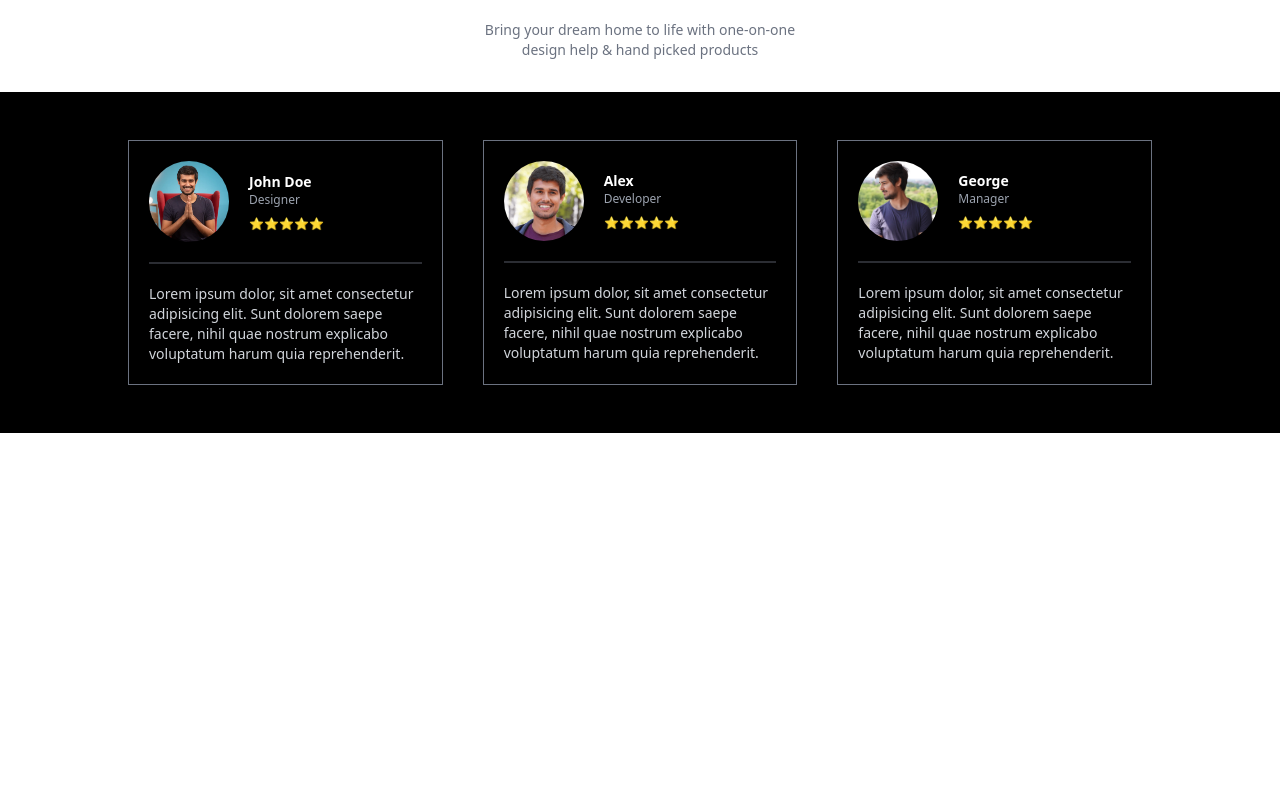
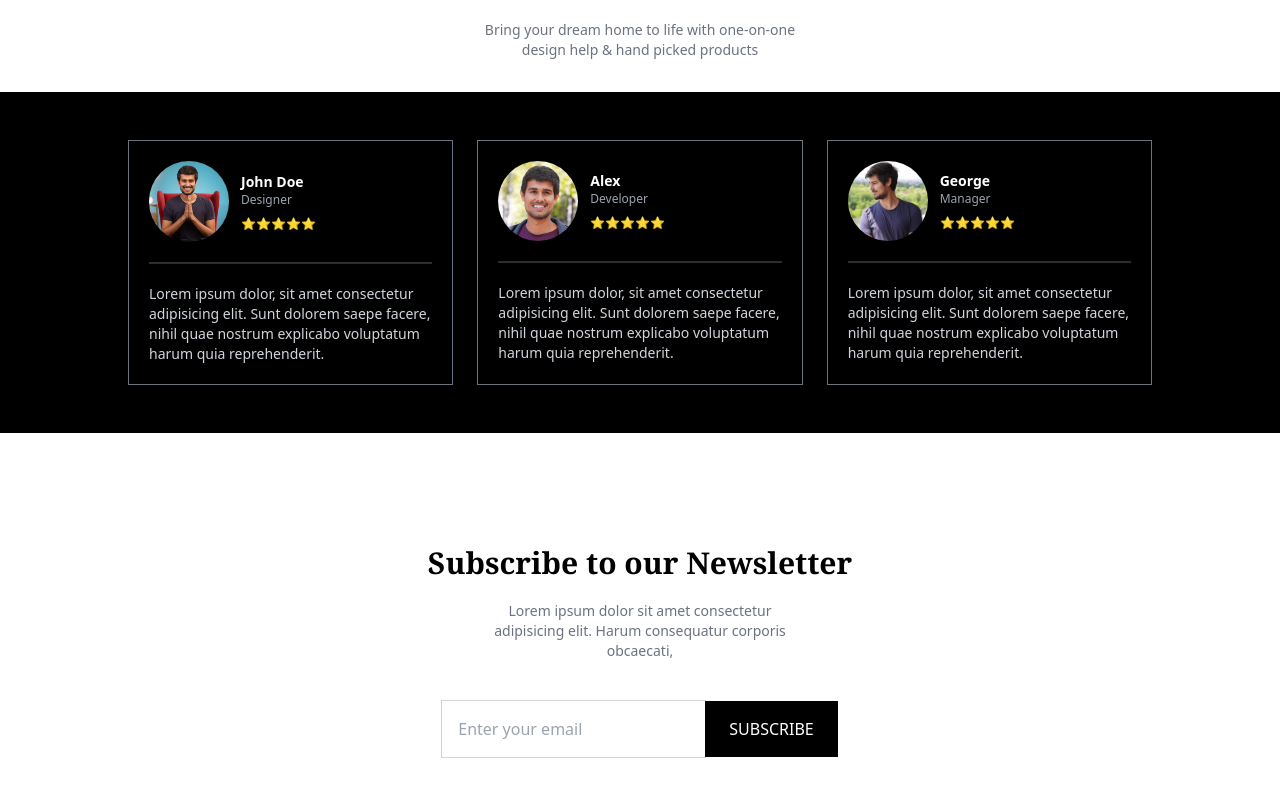
Before and after one commit to ayubxon1775/interior-tcj, a React (Vite) app in the folder my-project/: page / in a window 1280 px wide. Shown: the part 2387-3183 px from the top of the page. Before the commit the page ends 2876 px from the top, so only its background shows below. Built offline with nearby package versions, Linux system fonts and the light colour scheme.

Commit message:
Newsletter section

```diff
--- a/my-project/src/App.jsx
+++ b/my-project/src/App.jsx
@@ -6,6 +6,7 @@ import Services from './components/Services/Services'
 import Banner from './components/Banner/Banner'
 import Banner2 from './components/Banner/Banner2'
 import Testimonial from './components/Testimonial/Testimonial'
+import Newsletter from './components/Newsletter/Newsletter'
 
 const App = () => {
   return (
@@ -17,6 +18,7 @@ const App = () => {
       <Banner/>
       <Banner2/>
       <Testimonial/>
+      <Newsletter/>
     </main>
   )
 }
--- /dev/null
+++ b/my-project/src/components/Newsletter/Newsletter.jsx
@@ -0,0 +1,19 @@
+import React from 'react'
+
+const Newsletter = () => {
+  return (
+    <div className='max-w-[500px] mx-auto space-y-5 py-14'>
+      <h1 className='text-3xl font-bold font-serif text-center'>Subscribe to our Newsletter</h1>
+      <p className='max-w-[300px] mx-auto text-gray-500 text-sm text-center'>
+        Lorem ipsum dolor sit amet consectetur adipisicing elit. Harum consequatur corporis obcaecati,
+      </p>
+      {/* Form here */}
+      <div className='!mt-10 flex justify-center'>
+        <input type="text" placeholder='Enter your email' className='px-4 py-4 ring-1 ring-gray-300 '/>
+        <button className='bg-black text-white px-6 py-4 uppercase'>Subscribe</button>
+      </div>
+    </div>
+  )
+}
+
+export default Newsletter
--- a/my-project/src/components/Testimonial/Testimonial.jsx
+++ b/my-project/src/components/Testimonial/Testimonial.jsx
@@ -38,12 +38,12 @@ const Testimonial = () => {
     </div>
     {/* testimonial cards */}
      <div className='bg-black p-12'>
-       <div className='container grid grid-cols-1 md:grid-cols-3 gap-10'>
+       <div className='container grid grid-cols-1 md:grid-cols-3 gap-6'>
         {TestimonialData.map((card) => {
           return(
             <div key={card.id} className='border-[1px] border-gray-500 p-5 text-white group hover:bg-white duration-300 group hover:text-black '>
               {/* Uppercase section */}
-              <div className='  flex flex-row items-center gap-5'>
+              <div className='  flex flex-row items-center gap-3'>
                 <img src={card.img} alt="" className='w-[80px] rounded-full' />
                 <div >
                 <h1 className='text-sm font-bold group- hover:text-black duration-300'>{card.name}</h1>
```
